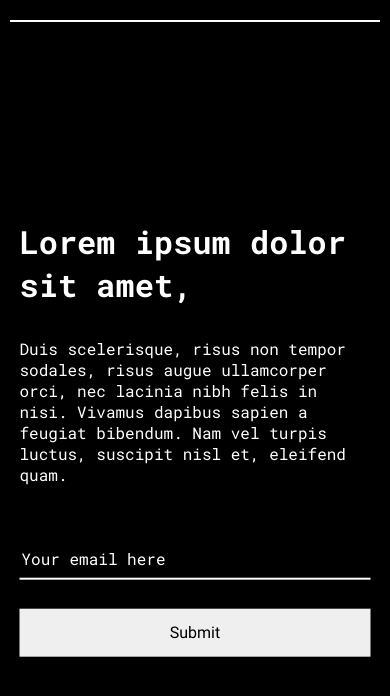
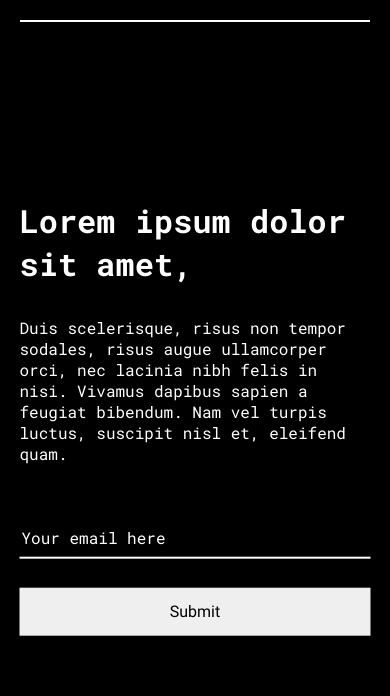
Before and after one commit to pg222jx/simmalugnt, a React (Create React App) app: page / in a window 390 px wide. Shown: the top 696 px of the page. Built offline with nearby package versions, Linux system fonts and the light colour scheme.

Commit message:
Changing some CSS

```diff
--- a/src/App.css
+++ b/src/App.css
@@ -62,7 +62,7 @@ body {
 
 .email::placeholder{
   color: var(--primary-fontColor);
-  opacity: 1;
+  opacity: 1; /* For Firefox */
 }
 
 .line {
@@ -72,8 +72,8 @@ body {
 }
 
 .top {
-  margin-left: 10px;
-  margin-right: 10px;
+  margin-left: 20px;
+  margin-right: 20px;
   margin-top: 20px;
 }
 
@@ -84,7 +84,6 @@ body {
   height: 48px;
   width: 217px;
 }
-
 
 .error {
   display: none;
@@ -112,6 +111,7 @@ body {
     font-size: 32px;
     font-family: var(--primaryBold-font);
     width: 100%;
+    margin-top: -10px;
   }
 
   .text {
```
